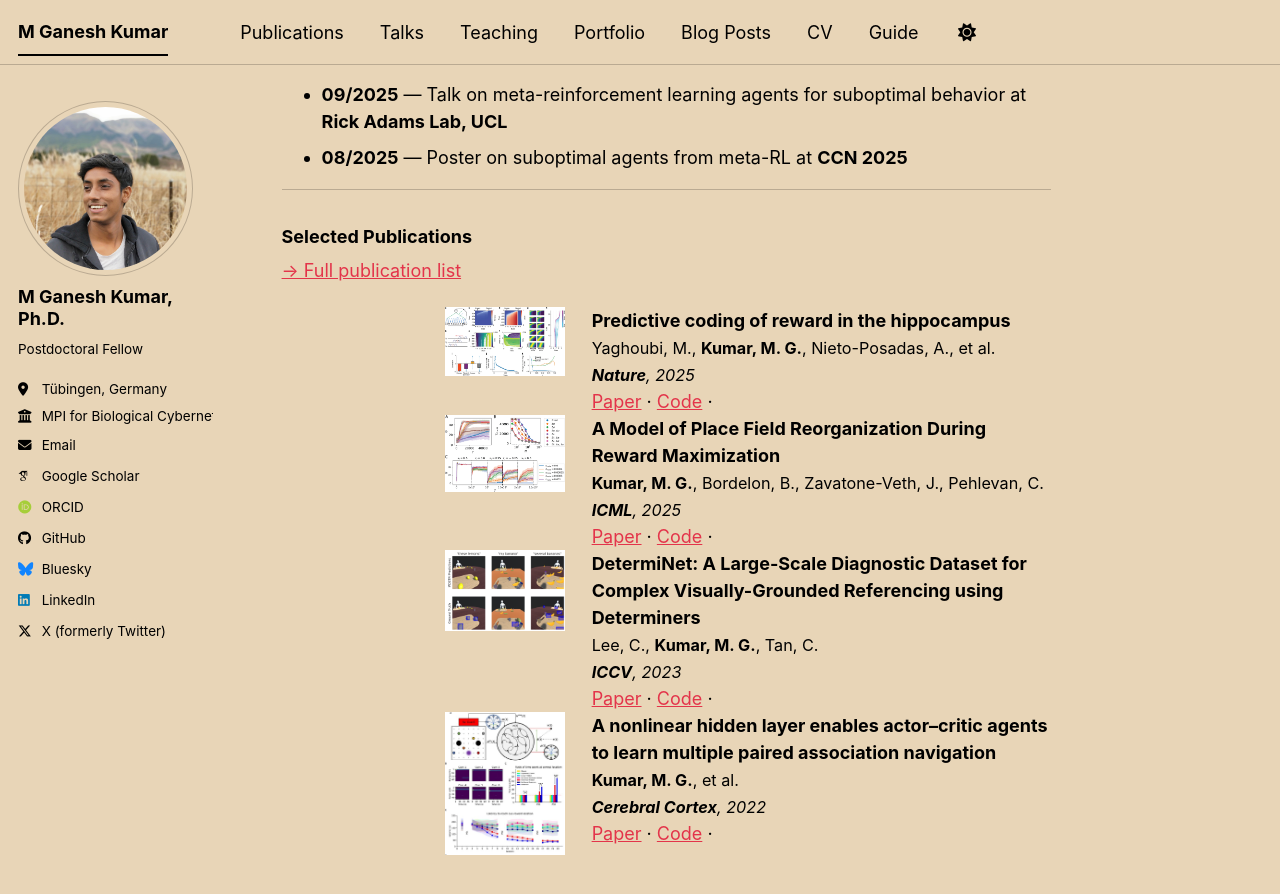
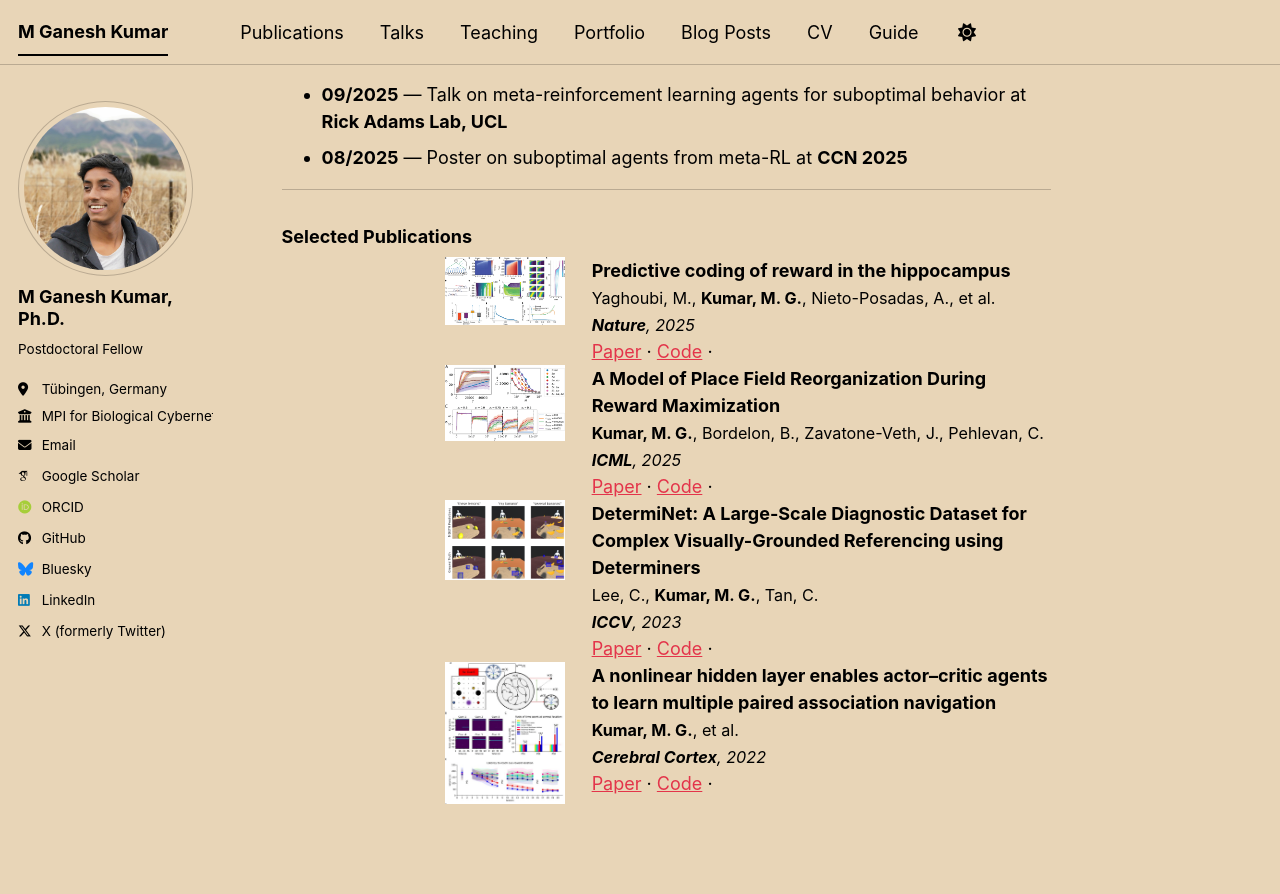
Before and after one commit to mgkumar138/mgkumar138.github.io, a Jekyll site: the page built from _pages/about.md, in a window 1280 px wide and 900 px high, scrolled down 1164 px. Shown: the top 894 px of the window. Built offline with Jekyll 4.4.1, drawn with Linux system fonts in a browser that asks for light colours; some web fonts are replaced; a script bundle is joined from its source files by our own code; library files that are not in the unit come from our copies.

Commit message:
remove full pubs

```diff
--- a/_pages/about.md
+++ b/_pages/about.md
@@ -53,7 +53,7 @@ I am a computational neuroscientist studying how biological and artificial syste
 {: .notice--warning } -->
 
 ### Selected Publications
-[→ Full publication list](/publications/)
+<!-- [→ Full publication list](/publications/) -->
 
 <div class="archive">
 
```
